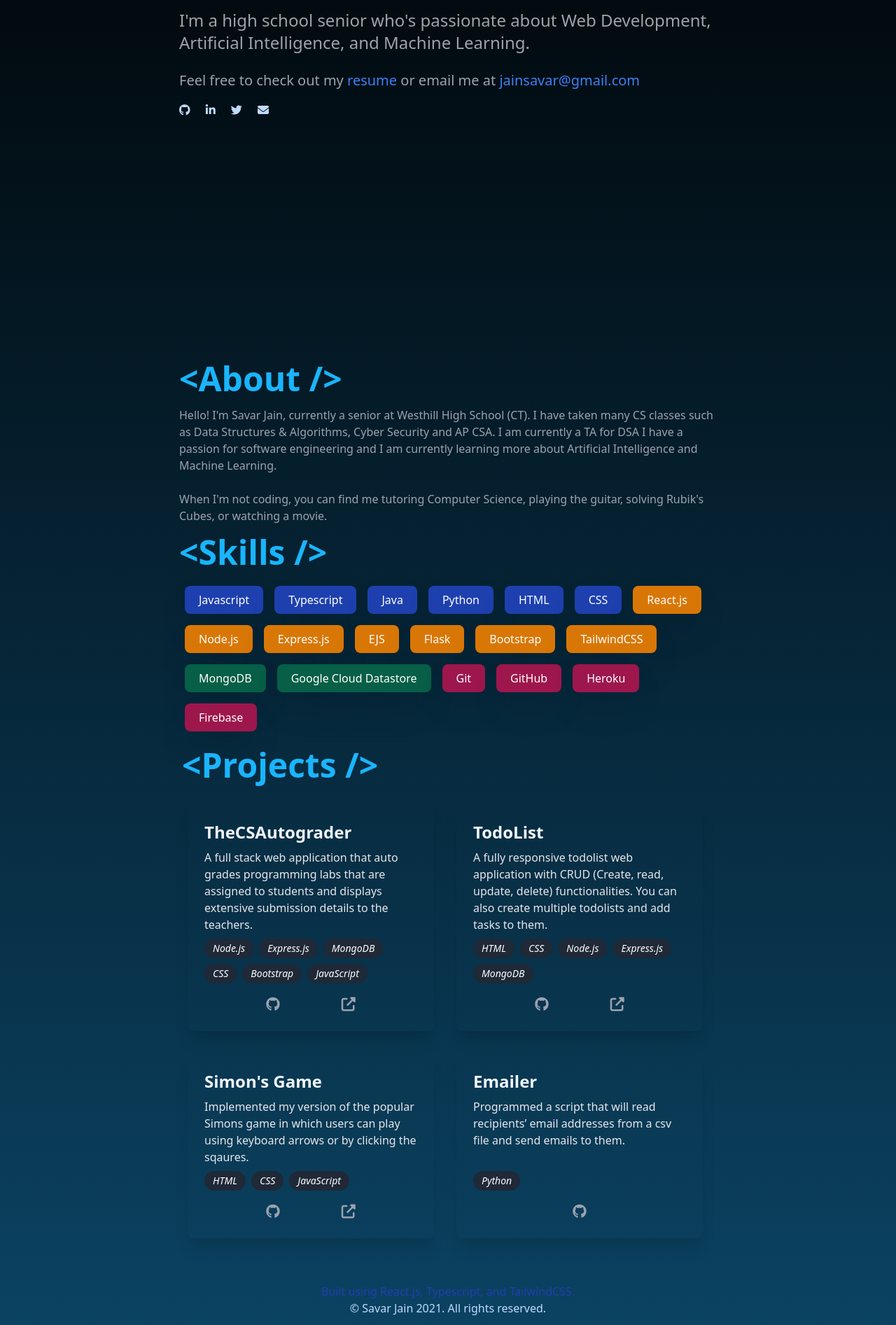
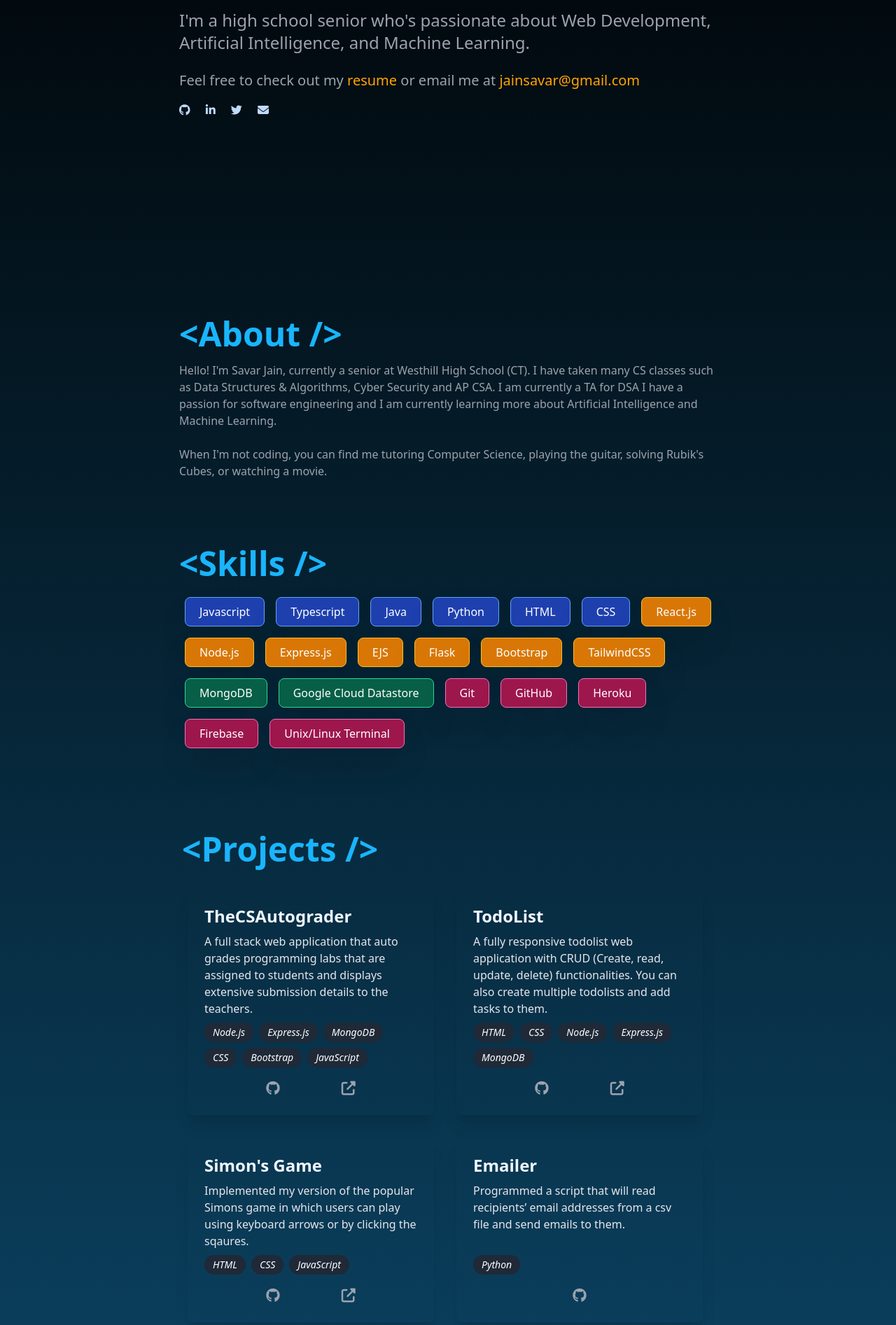
Before and after one commit to SavarJ/jainsavar.com, a React (Create React App) app: page / in a window 1280 px wide. Shown: the part 347-2240 px from the top of the page at 70% size. Built offline with nearby package versions, Linux system fonts and the light colour scheme.

Commit message:
More styling and refactoring

```diff
--- a/src/components/About.tsx
+++ b/src/components/AboutSection.tsx
@@ -1,12 +1,10 @@
 import Link from "./Link";
-
-const About: React.FC = () => {
+import { NormalSection, SectionTitle, SectionBody } from "./Components";
+const AboutSection: React.FC = () => {
   return (
-    <section>
-      <h1 className="text-5xl text-blue-200 font-bold" style={{ color: "#19B5FE" }}>
-        {"<About />"}
-      </h1>
-      <div className="max-w-3xl text-gray-400 mt-4">
+    <NormalSection>
+      <SectionTitle>{"<About />"}</SectionTitle>
+      <SectionBody>
         <p>
           Hello! I'm Savar Jain, currently a senior at{" "}
           <Link link="http://https://en.wikipedia.org/wiki/Westhill_High_School_(Connecticut)">
@@ -21,9 +19,9 @@ const About: React.FC = () => {
           When I'm not coding, you can find me tutoring Computer Science, playing the guitar, solving Rubik's
           Cubes, or watching a movie.
         </p>
-      </div>
-    </section>
+      </SectionBody>
+    </NormalSection>
   );
 };
 
-export default About;
+export default AboutSection;
--- a/src/components/App.tsx
+++ b/src/components/App.tsx
@@ -1,21 +1,21 @@
-import Home from "./Home";
-import About from "./About";
-import Skills from "./Skills";
-import Projects from "./Projects";
-import Footer from "./Footer";
+import HomeSection from "./HomeSection";
+import AboutSection from "./AboutSection";
+import SkillsSection from "./SkillsSection";
+import ProjectsSection from "./ProjectsSection";
+import FooterSection from "./FooterSection";
 
 const App: React.FC = () => {
   return (
     // dark mode
     <main
-      className="max-w-full pt-16 pb-8 flex flex-col justify-center items-center bg-gradient-to-b from-black to-myblue"
+      className="max-w-full pt-16 pb-8 flex flex-col justify-center items-center space-y-24 bg-gradient-to-b from-black to-myblue"
       // style={{ backgroundColor: "#0a192f" }}
     >
-      <Home />
-      <About />
-      <Skills />
-      <Projects />
-      <Footer />
+      <HomeSection />
+      <AboutSection />
+      <SkillsSection />
+      <ProjectsSection />
+      <FooterSection />
     </main>
   );
 };
--- /dev/null
+++ b/src/components/Components.tsx
@@ -0,0 +1,29 @@
+interface ComponentProps {
+  children: React.ReactNode;
+  class?: string;
+}
+const FullSection: React.FC<ComponentProps> = (props) => {
+  const className = `text-blue-200 h-screen ${props.class}`;
+  return <section className={className}>{props.children}</section>;
+};
+
+const NormalSection: React.FC<ComponentProps> = (props) => {
+  const className = `text-blue-200 ${props.class}`;
+  return <section className={className}>{props.children}</section>;
+};
+
+const SectionTitle: React.FC<ComponentProps> = (props) => {
+  const className = `text-5xl text-blue-200 font-bold ${props.class}`;
+  return (
+    <h1 className={className} style={{ color: "#19B5FE" }}>
+      {props.children}
+    </h1>
+  );
+};
+
+const SectionBody: React.FC<ComponentProps> = (props) => {
+  const className = `max-w-3xl text-gray-400 mt-4 ${props.class}`;
+  return <h1 className={className}>{props.children}</h1>;
+};
+
+export { FullSection, SectionTitle, SectionBody, NormalSection };
--- a/src/components/Footer.tsx
+++ /dev/null
@@ -1,15 +0,0 @@
-import Link from "./Link";
-const Footer: React.FC = () => {
-  return (
-    <section className="mt-12 text-center">
-      <p className="text-blue-800">
-        Built using <Link link="https://reactjs.org">React.js</Link>,{" "}
-        <Link link="https://typescriptlang.org">Typescript</Link>, and{" "}
-        <Link link="https://tailwindcss.com">TailwindCSS</Link>.
-      </p>
-      <p className="text-blue-200">© Savar Jain 2021. All rights reserved.</p>
-    </section>
-  );
-};
-
-export default Footer;
--- /dev/null
+++ b/src/components/FooterSection.tsx
@@ -0,0 +1,25 @@
+import Link from "./Link";
+const FooterSection: React.FC = () => {
+  return (
+    <section className="text-center">
+      <p className="text-blue-700">
+        Built using{" "}
+        <Link link="https://reactjs.org" color="green">
+          React.js
+        </Link>
+        ,{" "}
+        <Link link="https://typescriptlang.org" color="green">
+          Typescript
+        </Link>
+        , and{" "}
+        <Link link="https://tailwindcss.com" color="green">
+          TailwindCSS
+        </Link>
+        .
+      </p>
+      <p className="text-blue-200">© Savar Jain 2021. All rights reserved.</p>
+    </section>
+  );
+};
+
+export default FooterSection;
--- a/src/components/Home.tsx
+++ /dev/null
@@ -1,57 +0,0 @@
-const Home: React.FC = () => {
-  return (
-    <section className="text-blue-200 h-screen">
-      <img src="/logo192.png" alt="Logo-img" className="py-2" />
-      <h1 className="text-7xl">
-        hi,{" "}
-        <span className="font-bold" style={{ color: "#19B5FE" }}>
-          savar
-        </span>{" "}
-        here.
-      </h1>
-      <h2 className="mt-4 text-2xl max-w-3xl text-gray-400">
-        I'm a high school senior who's passionate about Web Development, Artificial Intelligence, and Machine
-        Learning.
-      </h2>
-      <br />
-      <h3 className="text-xl text-gray-400">
-        Feel free to check out my{" "}
-        <a
-          className="text-blue-500"
-          href="/assets/SavarJain-Resume"
-          target="_blank"
-          rel="noopener noreferrer"
-        >
-          resume
-        </a>{" "}
-        or email me at{" "}
-        <a
-          className="text-blue-500"
-          target="_blank"
-          rel="noopener noreferrer"
-          href="mailto:jainsavar@gmail.com"
-        >
-          jainsavar@gmail.com
-        </a>
-      </h3>
-      {/* TODO: Replace font awesome with a custom svg icons */}
-
-      <div className="flex justify-between w-32 mt-4">
-        <a href="https://github.com/SavarJ">
-          <i className="fa fa-github"></i>
-        </a>
-        <a href="https://linkedin.com/in/savarjain">
-          <i className="fa fa-linkedin"></i>
-        </a>
-        <a href="https://twitter.com/SavarJain">
-          <i className="fa fa-twitter"></i>
-        </a>
-        <a href="mailto:jainsavar@gmail.com">
-          <i className="fa fa-envelope"></i>
-        </a>
-      </div>
-    </section>
-  );
-};
-
-export default Home;
--- /dev/null
+++ b/src/components/HomeSection.tsx
@@ -0,0 +1,74 @@
+import { FullSection } from "./Components";
+import Link from "./Link";
+const HomeSection: React.FC = () => {
+  return (
+    <FullSection class="-mb-40">
+      <SelfLogo />
+      <SelfHeading />
+      <SelfDescription />
+      <br />
+      <SelfSubDescription />
+      <Socials />
+    </FullSection>
+  );
+};
+
+const Socials: React.FC = () => {
+  /* TODO: Replace font awesome with a custom svg icons */
+  return (
+    <div className="flex justify-between w-32 mt-4">
+      <Link link="https://github.com/SavarJ">
+        <i className="fa fa-github"></i>
+      </Link>
+      <Link link="https://linkedin.com/in/savarjain">
+        <i className="fa fa-linkedin"></i>
+      </Link>
+      <Link link="https://twitter.com/SavarJain">
+        <i className="fa fa-twitter"></i>
+      </Link>
+      <Link link="mailto:jainsavar@gmail.com">
+        <i className="fa fa-envelope"></i>
+      </Link>
+    </div>
+  );
+};
+
+const SelfLogo: React.FC = () => {
+  return <img src="/logo192.png" alt="Logo-img" className="py-2" />;
+};
+const SelfHeading: React.FC = () => {
+  return (
+    <h1 className="text-7xl">
+      hi,{" "}
+      <span className="font-bold" style={{ color: "#19B5FE" }}>
+        savar
+      </span>{" "}
+      here.
+    </h1>
+  );
+};
+const SelfDescription: React.FC = () => {
+  return (
+    <h2 className="mt-4 text-2xl max-w-3xl text-gray-400">
+      I'm a high school senior who's passionate about Web Development, Artificial Intelligence, and Machine
+      Learning.
+    </h2>
+  );
+};
+const SelfSubDescription: React.FC = () => {
+  return (
+    <h3 className="text-xl text-gray-400">
+      Feel free to check out my{" "}
+      <Link link="/assets/SavarJain-Resume" color="orange">
+        resume
+      </Link>{" "}
+      {/* // className="text-blue-500" */}
+      or email me at{" "}
+      <Link link="mailto:jainsavar@gmail.com" color="orange">
+        jainsavar@gmail.com
+      </Link>
+    </h3>
+  );
+};
+
+export default HomeSection;
--- a/src/components/Link.tsx
+++ b/src/components/Link.tsx
@@ -6,7 +6,12 @@ interface LinkProps {
 }
 const Link: React.FC<LinkProps> = (props) => {
   return (
-    <a className="link" href={props.link} target="_blank" rel="noopener noreferrer">
+    <a
+      className={props.color ? `link link-${props.color}` : "icon"}
+      href={props.link}
+      target="_blank"
+      rel="noopener noreferrer"
+    >
       {props.children}
     </a>
   );
--- a/src/components/Projects.tsx
+++ b/src/components/ProjectsSection.tsx
@@ -1,5 +1,6 @@
 import "./custom.css";
-const Projects: React.FC = () => {
+import Link from "./Link";
+const ProjectsSection: React.FC = () => {
   return (
     <section>
       <h1 className="text-5xl text-blue-200 font-bold mt-4" style={{ color: "#19B5FE" }}>
@@ -27,7 +28,7 @@ interface ProjectProps {
 
 const Project: React.FC<ProjectProps> = ({ project }) => {
   return (
-    <div className="rounded-lg p-6 shadow-xl w-88 h-68 m-4 flex flex-col justify-between hover:shadow-4xl relative hover:bottom-2 project">
+    <div className="rounded-lg p-6 shadow-xl w-88 h-68 m-4 flex flex-col justify-between hover:shadow-4xl relative project">
       <div>
         <h3 className="font-bold text-2xl text-blue-50">{project.title}</h3>
         <p className="text-gray-200 py-2 text-base">{project.description}</p>
@@ -46,13 +47,13 @@ const Project: React.FC<ProjectProps> = ({ project }) => {
           })}
         </p>
         <div className="flex justify-evenly mt-2">
-          <a href={project.githubLink}>
-            <i className="fa fa-github text-xl icon"></i>
-          </a>
+          <Link link={project.githubLink}>
+            <i className="fa fa-github text-xl"></i>
+          </Link>
           {project.liveLink && (
-            <a href={project.liveLink}>
-              <i className="fas fa-external-link-alt text-xl icon"></i>
-            </a>
+            <Link link={project.liveLink}>
+              <i className="fas fa-external-link-alt text-xl "></i>
+            </Link>
           )}
         </div>
       </div>
@@ -60,7 +61,7 @@ const Project: React.FC<ProjectProps> = ({ project }) => {
   );
 };
 
-export default Projects;
+export default ProjectsSection;
 
 const projectsList: projectInterface[] = [
   {
--- a/src/components/Skills.tsx
+++ b/src/components/SkillsSection.tsx
@@ -1,3 +1,5 @@
+import "./custom.css";
+import { SectionBody, SectionTitle } from "./Components";
 interface SkillProps {
   name: string;
   type: SkillType;
@@ -9,13 +11,11 @@ enum SkillType {
   Tool,
 }
 
-const Skills: React.FC = () => {
+const SkillsSection: React.FC = () => {
   return (
     <section>
-      <h1 className="text-5xl text-blue-200 font-bold mt-4" style={{ color: "#19B5FE" }}>
-        {"<Skills />"}
-      </h1>
-      <div className="max-w-3xl text-gray-400 mt-4 flex flex-wrap">
+      <SectionTitle>{"<Skills />"}</SectionTitle>
+      <SectionBody class="flex flex-wrap">
         {languages.map((language, idx) => {
           return <Skill name={language} type={SkillType.Language} key={idx} />;
         })}
@@ -28,7 +28,7 @@ const Skills: React.FC = () => {
         {tools.map((tool, idx) => {
           return <Skill name={tool} type={SkillType.Tool} key={idx} />;
         })}
-      </div>
+      </SectionBody>
     </section>
   );
 };
@@ -39,7 +39,9 @@ const Skill: React.FC<SkillProps> = ({ name, type }) => {
   colorStyles.set(SkillType.Framework, "bg-yellow-600 text-white border-yellow-400");
   colorStyles.set(SkillType.Tool, "bg-pink-800 text-white border-pink-400");
 
-  const colorStyle = colorStyles.get(type) + "border-2 shadow-2xl px-5 py-2 rounded-lg m-2";
+  const colorStyle = `${colorStyles.get(
+    type
+  )} border shadow-2xl px-5 py-2 rounded-lg m-2 hover:shadow-4xl skill`;
   return (
     <div className={colorStyle}>
       <h1>{name}</h1>
@@ -49,6 +51,6 @@ const Skill: React.FC<SkillProps> = ({ name, type }) => {
 const languages = ["Javascript", "Typescript", "Java", "Python", "HTML", "CSS"];
 const frameworks = ["React.js", "Node.js", "Express.js", "EJS", "Flask", "Bootstrap", "TailwindCSS"];
 const databases = ["MongoDB", "Google Cloud Datastore"];
-const tools = ["Git", "GitHub", "Heroku", "Firebase"];
+const tools = ["Git", "GitHub", "Heroku", "Firebase", "Unix/Linux Terminal"];
 
-export default Skills;
+export default SkillsSection;
--- a/src/components/custom.css
+++ b/src/components/custom.css
@@ -7,13 +7,21 @@
   transform: translateY(-2.5%);
 }
 
+.skill {
+  transition: tranform ease-in 150ms;
+}
+.skill:hover,
+.skill:focus,
+.skill:active {
+  transform: translateY(-15%);
+}
 .icon {
   transition: transform ease-in 150ms;
 }
 .icon:hover,
 .icon:focus,
 .icon:active {
-  transform: scale(1.25);
+  transform: scale(1.35);
 }
 :root {
   --link-color: transparent;
@@ -21,6 +29,7 @@
 
 .link {
   position: relative;
+  color: var(--link-color);
 }
 .link::before,
 .link::after {
```
